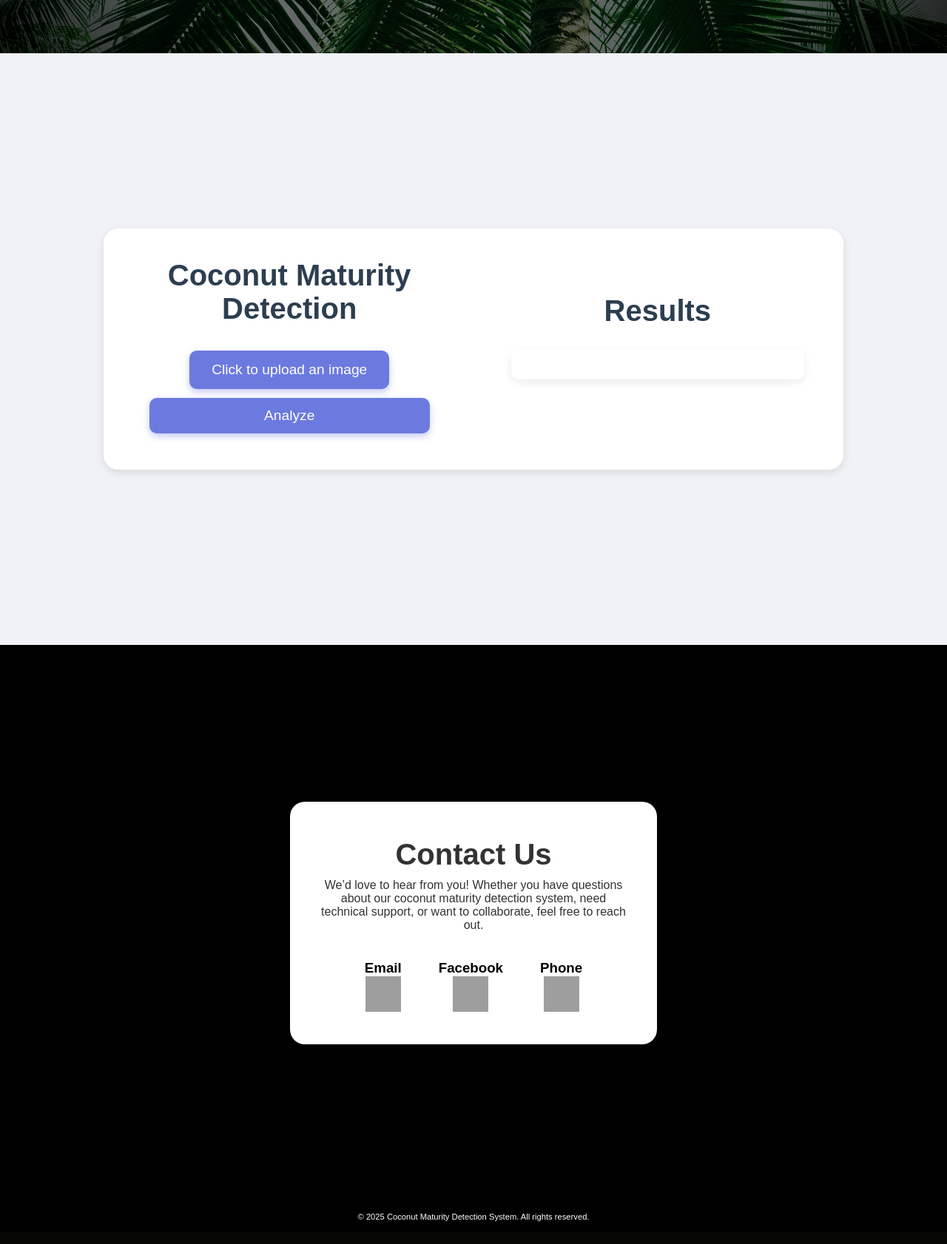
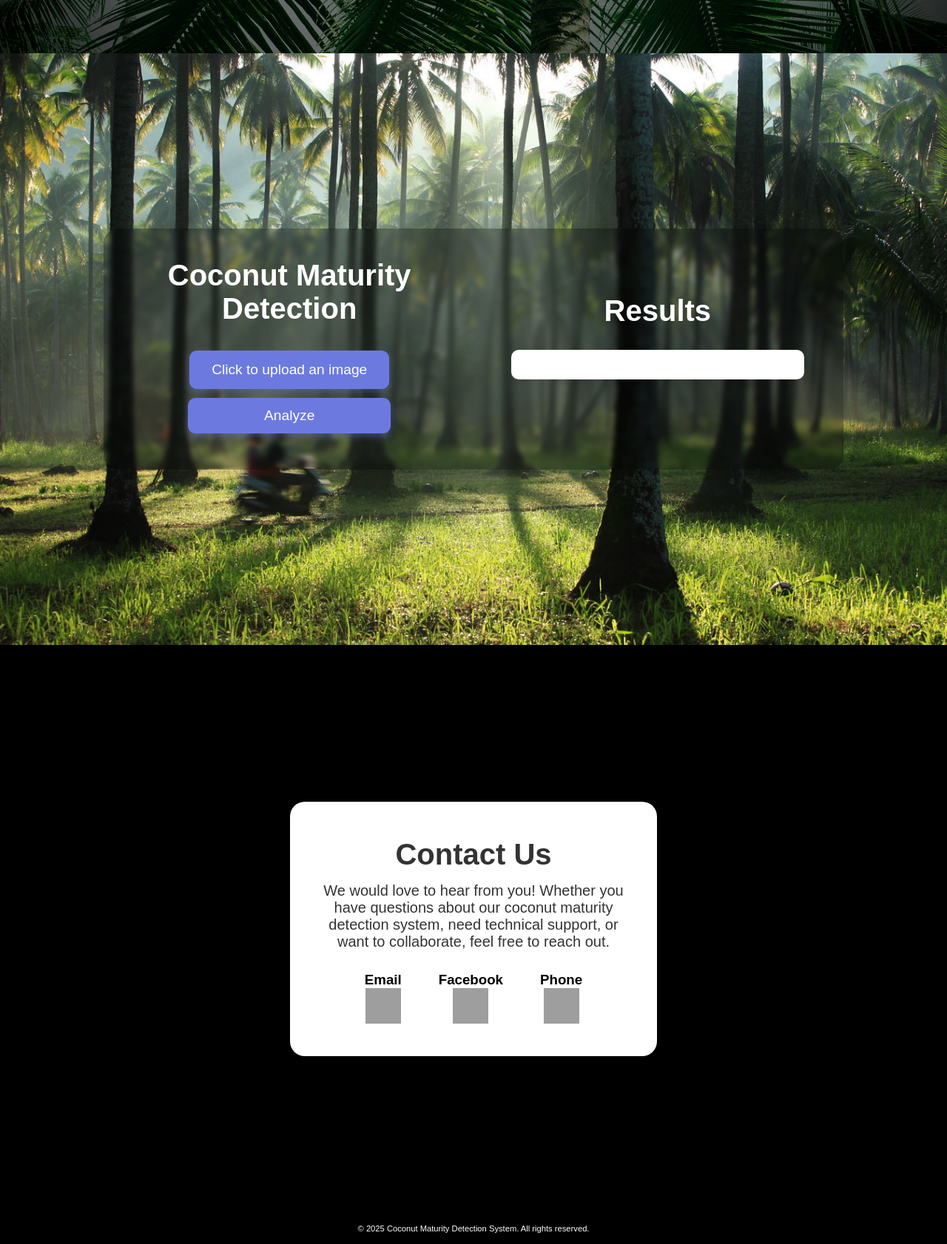
Before and after one commit to itsmeaDrei/Coconut_Maturity_Detection, a Flask app: page / in a window 1280 px wide. Shown: the part 1528-3210 px from the top of the page at 74% size. Before the commit the page ends 3179 px from the top, so only its background shows below. Run offline with Flask 3, Linux system fonts and the light colour scheme; grey boxes are pictures that could not be loaded.

Commit message:
final design

```diff
--- a/config.py
+++ b/config.py
@@ -2,7 +2,7 @@ import os
 
 UPLOAD_FOLDER = "static/uploads"
 PROCESSED_FOLDER = "static/processed"
-MODEL_PATH = "yolov5.pt"
+MODEL_PATH = "yoloversions/yolov5.pt"
 
 os.makedirs(UPLOAD_FOLDER, exist_ok=True)
 os.makedirs(PROCESSED_FOLDER, exist_ok=True)
--- a/static/style.css
+++ b/static/style.css
@@ -195,7 +196,10 @@ html {
 
 /* --------------------------------------- SYSTEM --------------------------------------- */
 .system {
-    background: #f0f2f5;
+    background-image: url('/static/images/herobg.jpg');
+    background-size: cover;
+    background-position: center;
+    background-repeat: no-repeat;
     width: 100%;
     min-height: 100vh;
     display: flex;
@@ -206,7 +210,9 @@ html {
 }
 
 .system .container {
-    background: #ffffff;
+    background: rgba(0, 0, 0, 0.3);
+    -webkit-backdrop-filter: blur(3px);
+    backdrop-filter: blur(3px);
     border-radius: 20px;
     display: flex;
     flex-direction: row;
@@ -227,11 +233,13 @@ html {
     display: flex;
     flex-direction: column;
     align-items: center;
+
+
 }
 
 .left h1, .right h1 {
     font-size: 2.5rem;
-    color: #2c3e50;
+    color: white;
     margin-bottom: 3%;
     font-weight: 600;
     text-align: center;
@@ -281,7 +289,7 @@ html {
     margin-top: 1%;
     margin-bottom: 2%;
     transition: 0.3s;
-    width: 90%;
+    width: 65%;
     text-align: center;
     box-shadow: 0 4px 10px rgba(108, 122, 224, 0.4);
 }
@@ -320,7 +328,7 @@ html {
 }
 /* ----------------------------------- Contact --------------------------------------------------------- */
 .contact {
-    height: 94vh;
+    height: 96vh;
     width: 100%;
     padding: 40px 20px;
     background-color: black;
@@ -342,18 +350,14 @@ html {
     gap: 20px;
     box-shadow: none;
   }
-  .left{
-    background-color: white;
-  }
-
   .contact .left h2 {
     font-size: 2.5rem;
     color:#333;
-    margin-bottom: 10px;
+    margin-bottom: 15px;
   }
 
   .contact .left p {
-    font-size: 16px;
+    font-size: 20px;
     color: #333;
     max-width: 600px;
     margin-bottom: 0rem;
@@ -368,7 +372,6 @@ html {
     justify-content: center;
     flex-wrap: wrap;
     gap: 50px;
-    margin-top: 10px;
   }
 
   .contact-icons a img {
--- a/templates/index.html
+++ b/templates/index.html
@@ -37,10 +37,10 @@
 
         <div class="images">
           <div class="image-box">
-              <img src="/static/images/abouthero.jpg">
+              <img src="/static/images/abouthero.jpg" alt=" abouthero">
           </div>
           <div class="image-box">
-              <img src="/static/images/abouthero1.jpg">
+              <img src="/static/images/abouthero1.jpg" alt=" abouthero1">
           </div>
     </section>
 
@@ -70,34 +70,28 @@
       <div class="container">
         <div class="left">
           <h2>Contact Us</h2>
-          <p>We’d love to hear from you! Whether you have questions about our coconut maturity detection system, need technical support, or want to collaborate, feel free to reach out.</p>
+          <p>We would love to hear from you! Whether you have questions about our coconut maturity detection system, need technical support, or want to collaborate, feel free to reach out.</p>
         </div>
         <div class="contact-icons">
           <div class="column">
             <h3>Email</h3>
-            <ul>
-              <a href="https://mail.google.com/mail/?view=cm&to=geosia009@gmail.com" target="_blank" title="Send Email via Gmail" aria-label="Email">
+              <a href="https://mail.google.com/mail/?view=cm&to=geosia009@gmail.com" rel="noopener" target="_blank" title="Send Email via Gmail" aria-label="Email">
                 <img width="48" height="48" src="https://img.icons8.com/ios-filled/50/000000/gmail-new.png" alt="Gmail Icon" />
               </a>
-            </ul>
           </div>
 
           <div class="column">
             <h3>Facebook</h3>
-            <ul>
-              <a href="https://www.facebook.com/letsfallinloveforthenightt?mibextid=LQQJ4d" target="_blank" title="Visit Facebook Profile" aria-label="Facebook">
+              <a href="https://www.facebook.com/letsfallinloveforthenightt?mibextid=LQQJ4d" rel="noopener" target="_blank" title="Visit Facebook Profile" aria-label="Facebook">
                 <img width="48" height="48" src="https://img.icons8.com/ios-filled/50/000000/facebook--v1.png" alt="Facebook Icon" />
               </a>
-            </ul>
           </div>
 
           <div class="column">
             <h3>Phone</h3>
-            <ul>
               <a href="tel:+639616003520" title="Call Phone Number" aria-label="Phone">
                 <img width="48" height="48" src="https://img.icons8.com/ios-filled/50/000000/phone.png" alt="Phone Icon" />
               </a>
-            </ul>
           </div>
         </div>
       </div>
--- a/utils/image_processing.py
+++ b/utils/image_processing.py
@@ -3,7 +3,7 @@ import cv2
 from ultralytics import YOLO
 
 # Path to the YOLOv5 model weights
-MODEL_PATH = "yolov5.pt"
+MODEL_PATH = "yoloversions/yolov5.pt"
 try:
     model = YOLO(MODEL_PATH)
     print(f"Model loaded from {MODEL_PATH}")
```
Also changed, not shown: other parts of static/style.css (+19 -15 lines), static/script.js (+10 -25 lines), processed.jpg (deleted), static/images/abouthero.jpg, static/processed/processed.jpg, static/uploads/uploaded.jpg, 6 other files.
